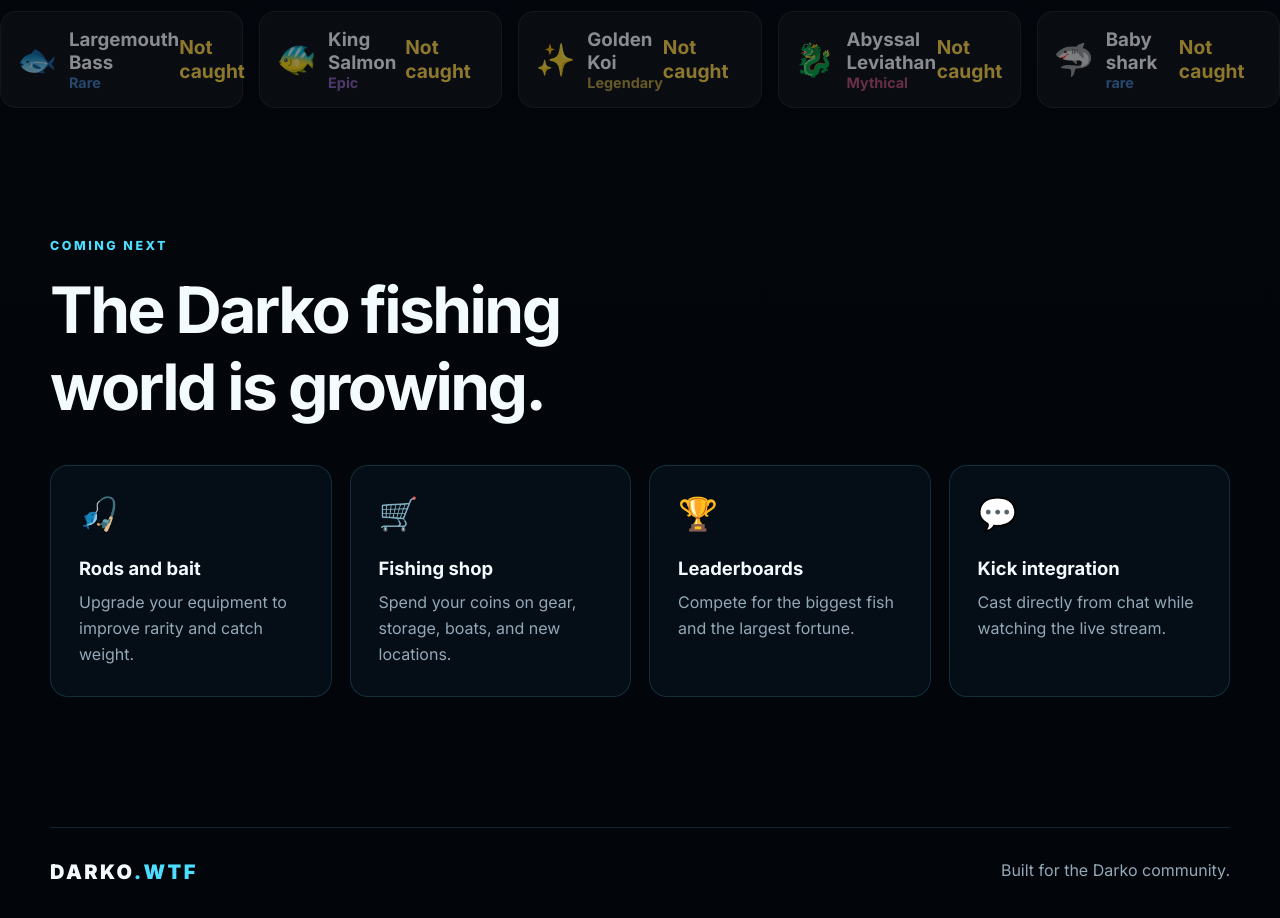
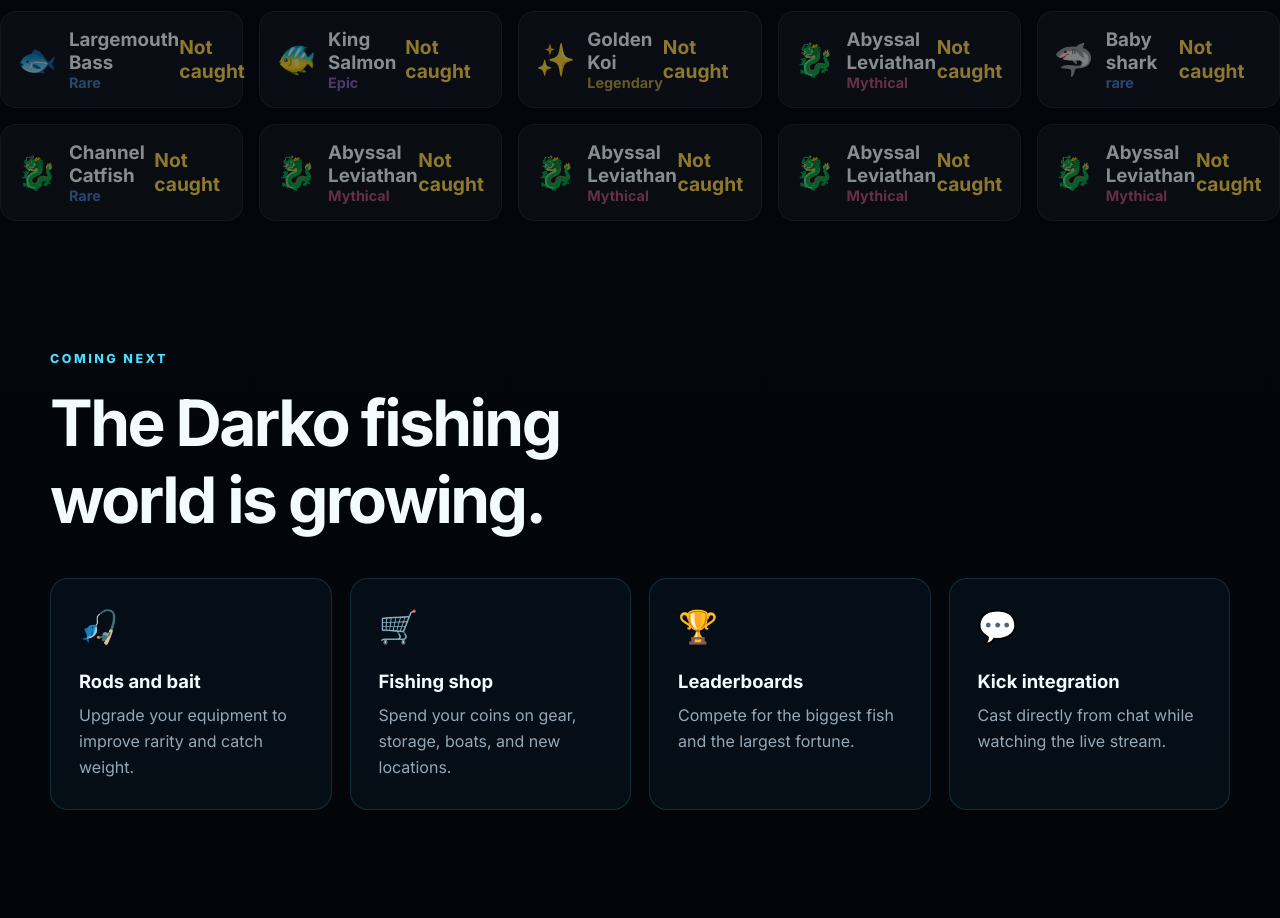
Before and after one commit to jeffthegreat79-prog/darko, a React (Vite) app: page / in a window 1280 px wide. Shown: the part 1780-2698 px from the top of the page. Built offline with nearby package versions, Linux system fonts and the light colour scheme; no server answers.

Commit message:
Polish Kick connected button state

```diff
--- a/src/App.css
+++ b/src/App.css
@@ -127,7 +127,16 @@ button {
     border-color 180ms ease,
     background 180ms ease;
 }
-
+.kick-button.connected,
+.kick-button.connected:hover {
+  color: #53fc18;
+  border-color: rgba(83, 252, 24, 0.45);
+  background: rgba(83, 252, 24, 0.1);
+  box-shadow: 0 0 18px rgba(83, 252, 24, 0.12);
+  transform: none;
+  cursor: default;
+  opacity: 1;
+}
 .kick-button:hover,
 .secondary-button:hover {
   transform: translateY(-2px);
--- a/src/App.jsx
+++ b/src/App.jsx
@@ -95,7 +95,52 @@ const fishTable = [
   minWeight: .5,
   maxWeight: 5.0,
   icon: '🦈',
-}
+},
+ {
+    name: 'Channel Catfish',
+    rarity: 'Rare',
+    value: 75,
+    chance: 10,
+    minWeight: 1.5,
+    maxWeight: 10,
+    icon: '🐉',
+  },
+   {
+    name: 'Abyssal Leviathan',
+    rarity: 'Mythical',
+    value: 2500,
+    chance: 0.5,
+    minWeight: 0.2,
+    maxWeight: 2.5,
+    icon: '🐉',
+  },
+   {
+    name: 'Abyssal Leviathan',
+    rarity: 'Mythical',
+    value: 2500,
+    chance: 0.5,
+    minWeight: 0.2,
+    maxWeight: 2.5,
+    icon: '🐉',
+  },
+   {
+    name: 'Abyssal Leviathan',
+    rarity: 'Mythical',
+    value: 2500,
+    chance: 0.5,
+    minWeight: 0.2,
+    maxWeight: 2.5,
+    icon: '🐉',
+  },
+   {
+    name: 'Abyssal Leviathan',
+    rarity: 'Mythical',
+    value: 2500,
+    chance: 0.5,
+    minWeight: 0.2,
+    maxWeight: 2.5,
+    icon: '🐉',
+  },
 ];
 const rods = [
   {
@@ -929,8 +974,9 @@ return () => clearInterval(interval)
 </button>
 
 <button
-  className="kick-button"
-  type="button"
+ className={`kick-button ${kickConnected ? 'connected' : ''}`}
+type="button"
+disabled={kickConnected}
   onClick={() => {
     if (!kickConnected) {
       window.location.href = '/api/kick/login'
```
